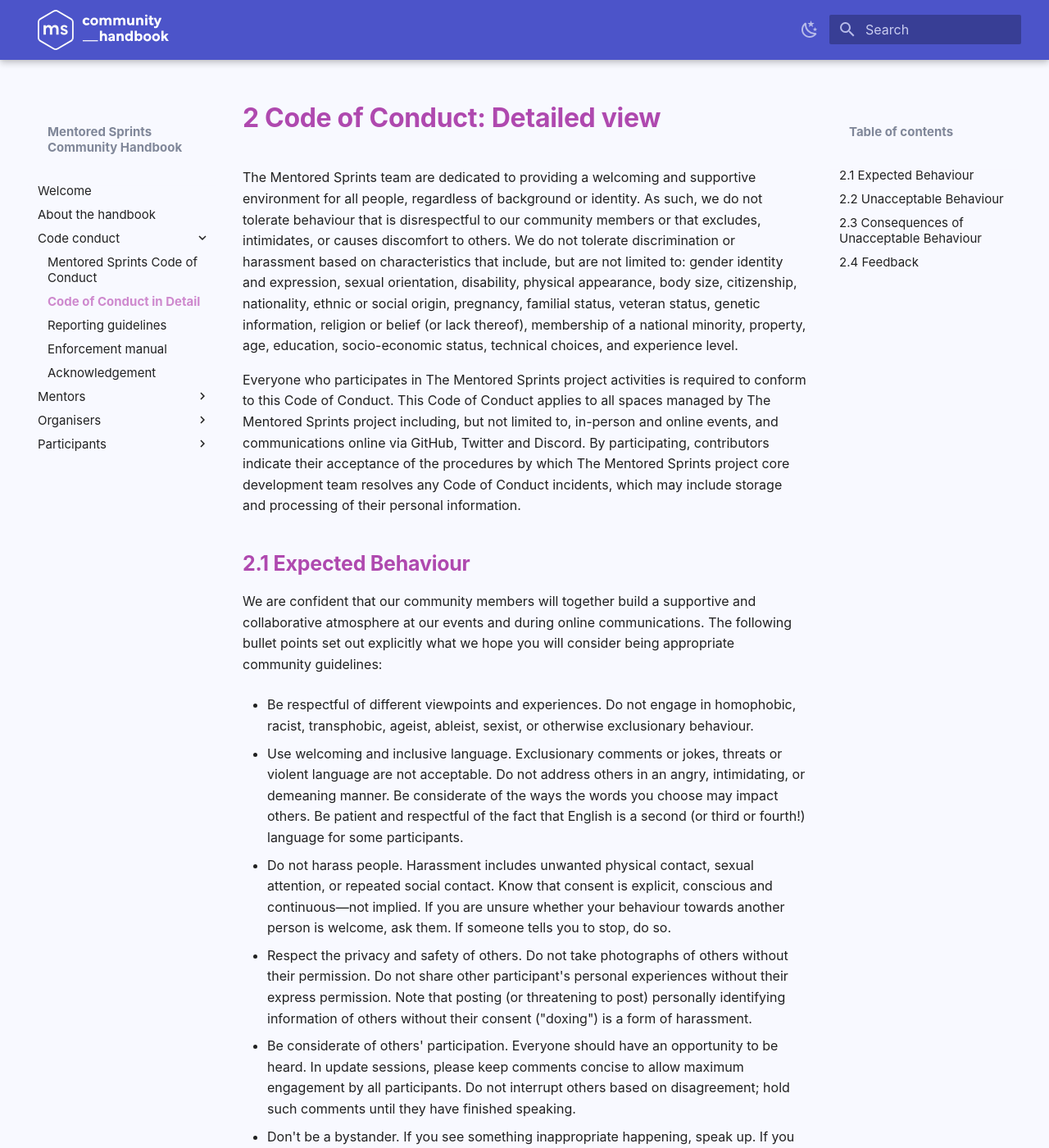
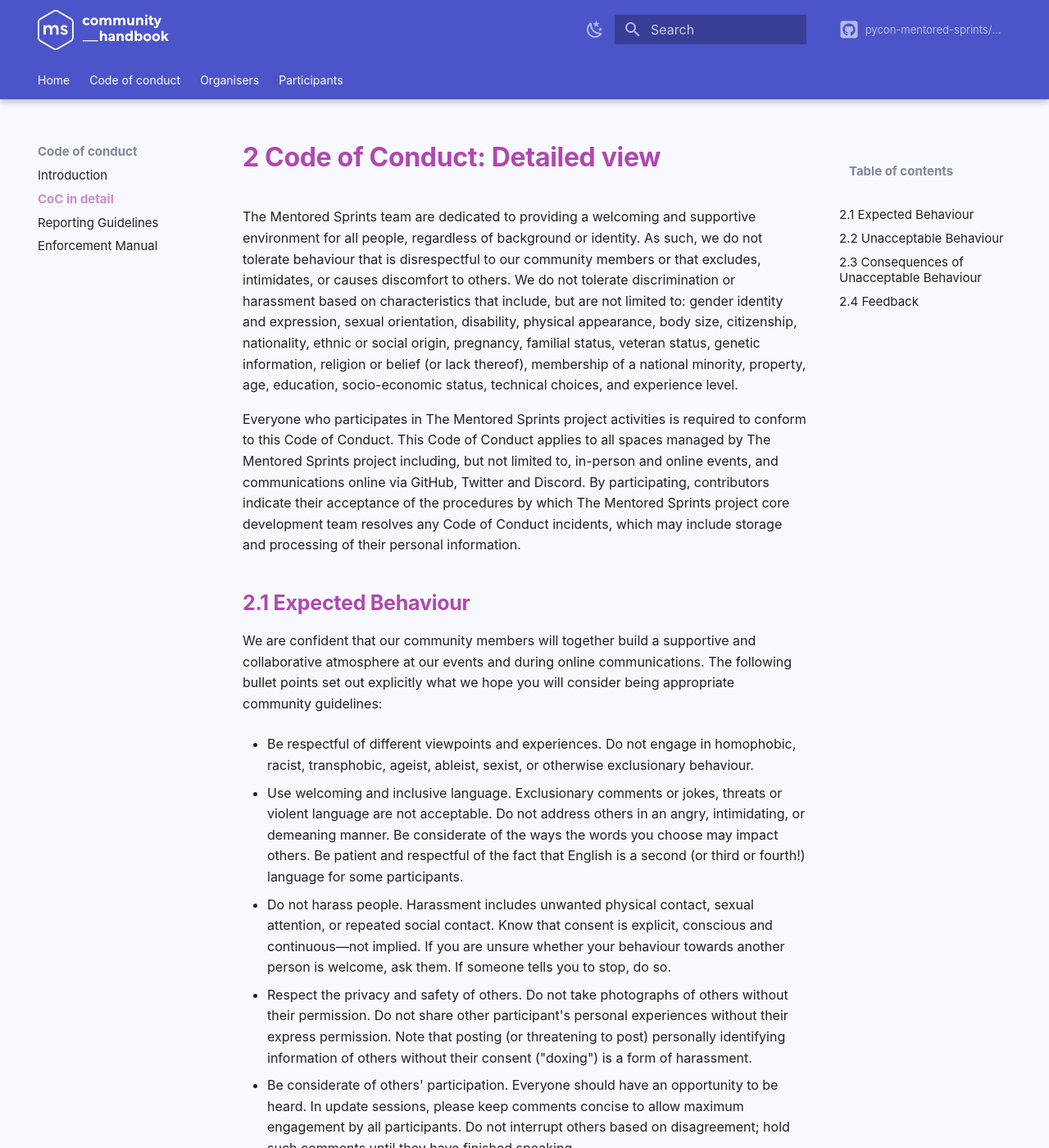
Before and after one commit to pycon-mentored-sprints/community-handbook, an MkDocs documentation site: the page built from docs/code-of-conduct/02-coc-detail.md, in a window 1280 px wide and 1400 px high. Shown: the whole window at 82% size. Built offline with MkDocs 1.6.1 and Material for MkDocs 9.7.7, drawn with Linux system fonts in a browser that asks for light colours; some web fonts are replaced; comment, search, counter and statistics services are not loaded.

Commit message:
:lipstick: Improve nav

```diff
--- a/docs/stylesheets/css/custom.css
+++ b/docs/stylesheets/css/custom.css
@@ -119,6 +119,9 @@ button.button--ui {
   font-weight: bold;
   padding: 0.7em 1.15em; }
 
+a.md-content__button.md-icon {
+  border: none; }
+
 .md-header__topic {
   display: none; }
 
@@ -148,4 +151,15 @@ button.button--ui {
   --md-primary-bg-color: #b7bbe9;
   --md-primary-bg-color--light: #c9ccef; }
 
+.md-tabs__item {
+  color: var(--md-default-bg-color); }
+
+.md-tabs__link {
+  opacity: 1; }
+  .md-tabs__link:hover, .md-tabs__link:focus {
+    font-weight: bold; }
+
+.md-tabs__link--active {
+  font-weight: bold; }
+
 /*# sourceMappingURL=custom.css.map */
--- a/docs/stylesheets/custom.scss
+++ b/docs/stylesheets/custom.scss
@@ -173,6 +173,11 @@ button.button--ui {
     padding: 0.7em 1.15em;
 }
 
+// Edit button
+a.md-content__button.md-icon {
+    border: none;
+}
+
 // ------------------------------------------
 // Nav bar
 // Remove topic from nav
@@ -207,7 +212,6 @@ button.button--ui {
 }
 
 // set MS primary
-
 [data-md-color-primary="ms-blue"] {
     --md-primary-fg-color: #4c54c9;
     --md-primary-fg-color--light: #5e65ce;
@@ -215,3 +219,19 @@ button.button--ui {
     --md-primary-bg-color: #b7bbe9;
     --md-primary-bg-color--light: #c9ccef;
 }
+
+.md-tabs__item {
+    color: var(--md-default-bg-color);
+}
+
+.md-tabs__link {
+    opacity: 1;
+    &:hover,
+    &:focus {
+        font-weight: bold;
+    }
+}
+
+.md-tabs__link--active {
+    font-weight: bold;
+}
--- a/mkdocs.yml
+++ b/mkdocs.yml
@@ -1,6 +1,17 @@
+# Project info
 site_name: Mentored Sprints Community Handbook
 
+# Repo
+repo_name: pycon-mentored-sprints/community-handbook
+edit_uri: edit/main/docs/
+repo_url: https://github.com/pycon-mentored-sprints/community-handbook
+
+# Copyright
+copyright: Copyright &copy; 2020-2021 Mentored Sprints
+
+# Configuration
 theme:
+  name: material
   palette:
     - scheme: ms-light
       primary: ms-blue
@@ -12,21 +23,28 @@ theme:
       toggle:
         icon: material/weather-sunny
         name: Switch to light mode
+  icon:
+    repo: fontawesome/brands/github-square
 
-
-  name: material
   logo: assets/community_handbook_white_trans.svg
+  # Navigation
   features:
     - navigation.tracking
     - navigation.top
+    - navigation.tabs
+    - navigation.tabs.sticky
+    - navigation.sections
+
   font:
     text: Obliqua
     code: Inconsolata
   favicon: assets/favicon/favicon.ico
+  language: en
 
 extra_css:
   - stylesheets/css/custom.css
 
+# Social links
 extra:
   social:
     - icon: fontawesome/brands/twitter
@@ -41,9 +59,7 @@ extra:
       link: https://discord.gg/H4fYmEe
       name: Mentored Sprints Discord Server
 
-copyright: Copyright &copy; 2020-2021 Mentored Sprints
-
-
+# Extensions
 markdown_extensions:
   - meta
   - admonition
@@ -53,3 +69,19 @@ markdown_extensions:
   - pymdownx.inlinehilite
 
 # TODO: add custom meta tags - https://squidfunk.github.io/mkdocs-material/reference/meta-tags/
+
+# Page tree
+nav:
+  - Home: index.md
+  - Code of conduct:
+    - Introduction: code-of-conduct/01-index.md
+    - CoC in detail: code-of-conduct/02-coc-detail.md
+    - Reporting Guidelines: code-of-conduct/03-reporting.md
+    - Enforcement Manual: code-of-conduct/04-enforcement.md
+  - Organisers:
+    - Getting Started: organisers/01-index.md
+    - Roles and People: organisers/02-people.md
+    - Tools and Apps: organisers/03-tools.md
+  - Participants:
+    - Contribution Sprints 101: participants/01-index.md
+    - Asking Good Questions: participants/02-asking-questions.md
```
Also changed, not shown: docs/code-of-conduct/01-index.md (renamed from docs/code-conduct/01-index.md), docs/code-of-conduct/02-coc-detail.md (renamed from docs/code-conduct/02-coc-detail.md), docs/code-of-conduct/03-reporting.md (renamed from docs/code-conduct/03-reporting.md), docs/code-of-conduct/04-enforcement.md (renamed from docs/code-conduct/04-enforcement.md), docs/code-of-conduct/05-acknowledgement.md (renamed from docs/code-conduct/05-acknowledgement.md), 1 other file.
